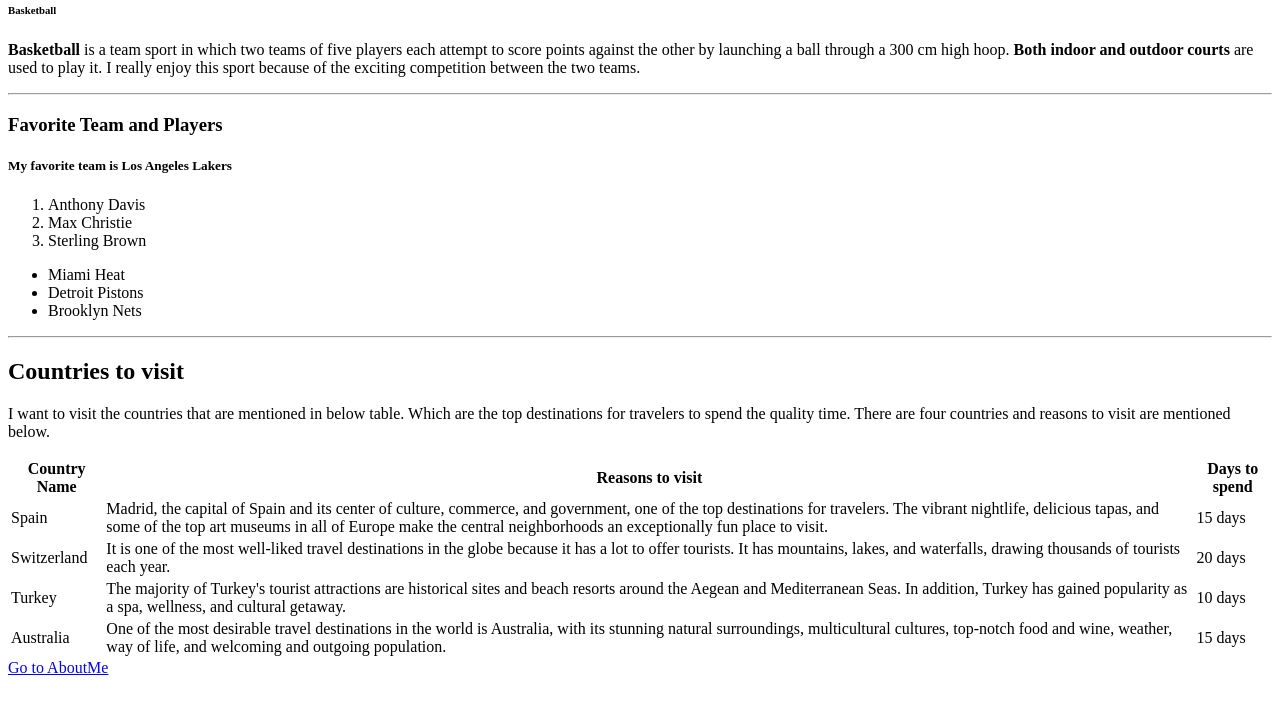
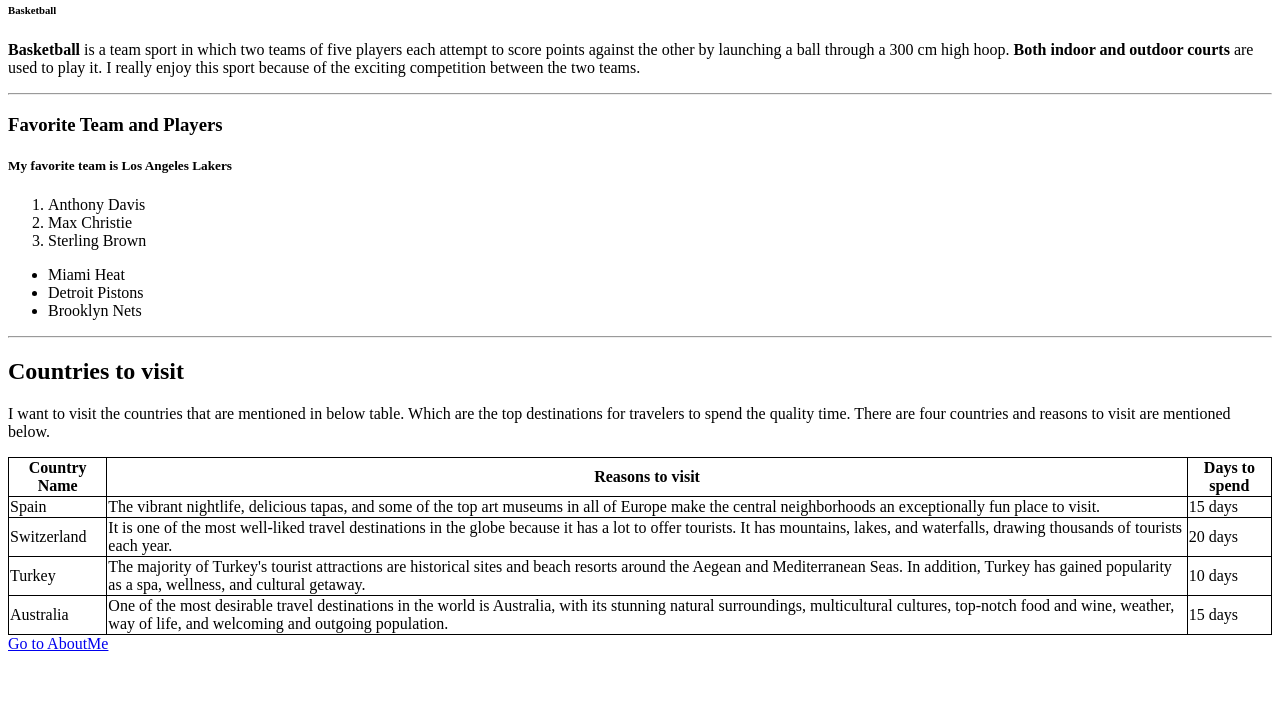
Before and after one commit to 44-563-Web-Apps-S23/44563-webapps-assignment-3-s560998, a plain HTML site: page index.html in a window 1280 px wide. Shown: the part 79-790 px from the top of the page. Drawn offline with Linux system fonts and the light colour scheme.

Commit message:
changes made

```diff
--- a/index.html
+++ b/index.html
@@ -4,6 +4,12 @@
         <title>
             About Me
         </title>
+        <style>
+            table, th, td {
+              border: 1px solid black;
+              border-collapse: collapse;
+            }
+            </style>
     </head>
        <body>
            <h1>
@@ -59,7 +65,6 @@
                         Spain
                     </td>
                     <td>
-                        Madrid, the capital of Spain and its center of culture, commerce, and government, one of the top destinations for travelers.
                         The vibrant nightlife, delicious tapas, and some of the top art museums in all of Europe make the central neighborhoods an exceptionally fun place to visit.
                     </td>
                     <td>
```
